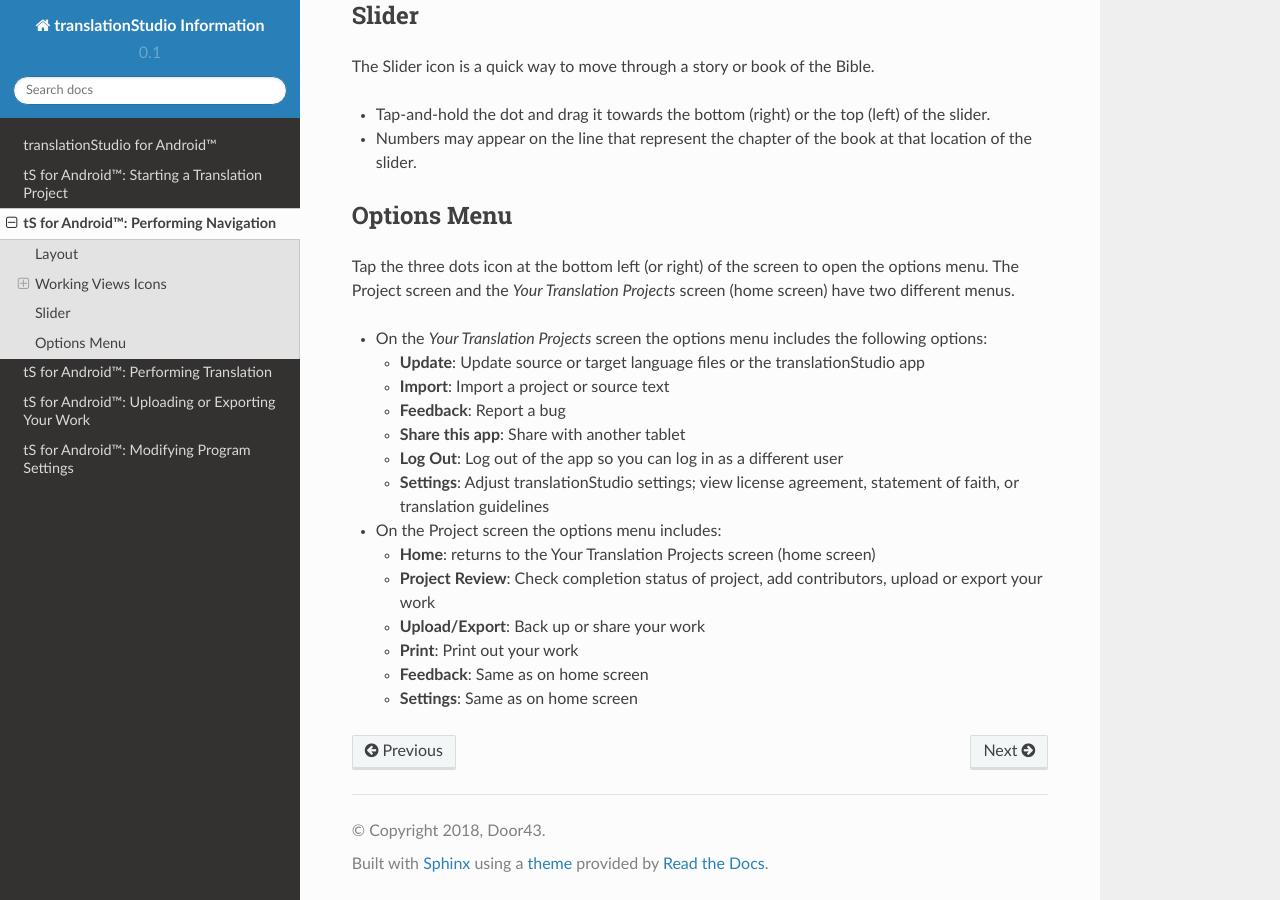
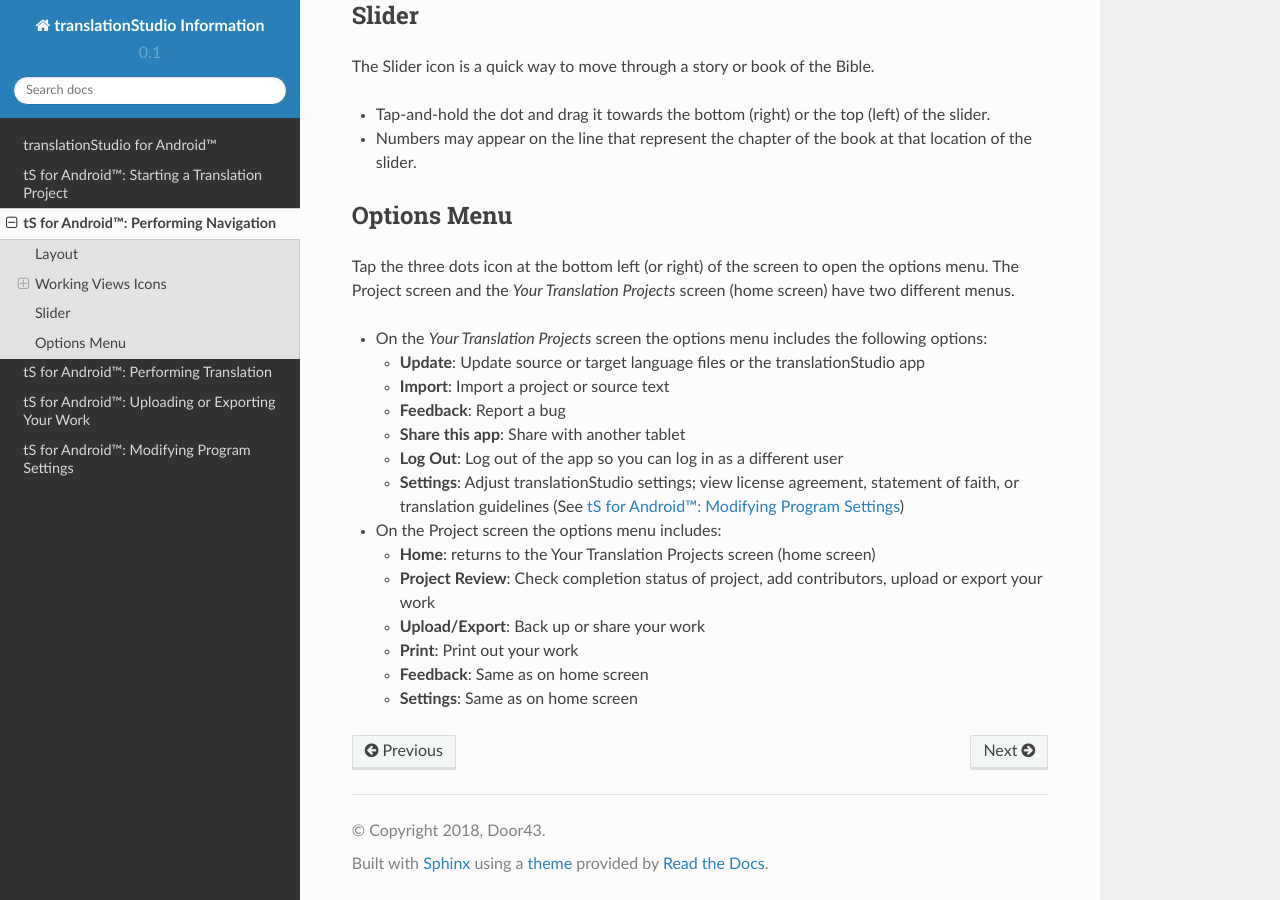
Before and after one commit to unfoldingWord-dev/translationStudio-Info, a Sphinx documentation site: the page built from docs/tNavigate.rst, in a window 1280 px wide and 900 px high, scrolled down 2600 px. Built offline with Sphinx 7.4.7 and the Read the Docs theme 2.0.0, drawn with Linux system fonts in a browser that asks for light colours; pages that are not in the unit, such as notebooks, are missing from menus.

Commit message:
Update tNavigate.rst

```diff
--- a/docs/tNavigate.rst
+++ b/docs/tNavigate.rst
@@ -97,7 +97,7 @@ Tap the three dots icon at the bottom left (or right) of the screen to open the
 
   * **Log Out**: Log out of the app so you can log in as a different user
 
-  * **Settings**: Adjust translationStudio settings; view license agreement, statement of faith, or translation guidelines
+  * **Settings**: Adjust translationStudio settings; view license agreement, statement of faith, or translation guidelines  (See :ref:`tS_Settings`)
 
 * On the Project screen the options menu includes:
 
```
